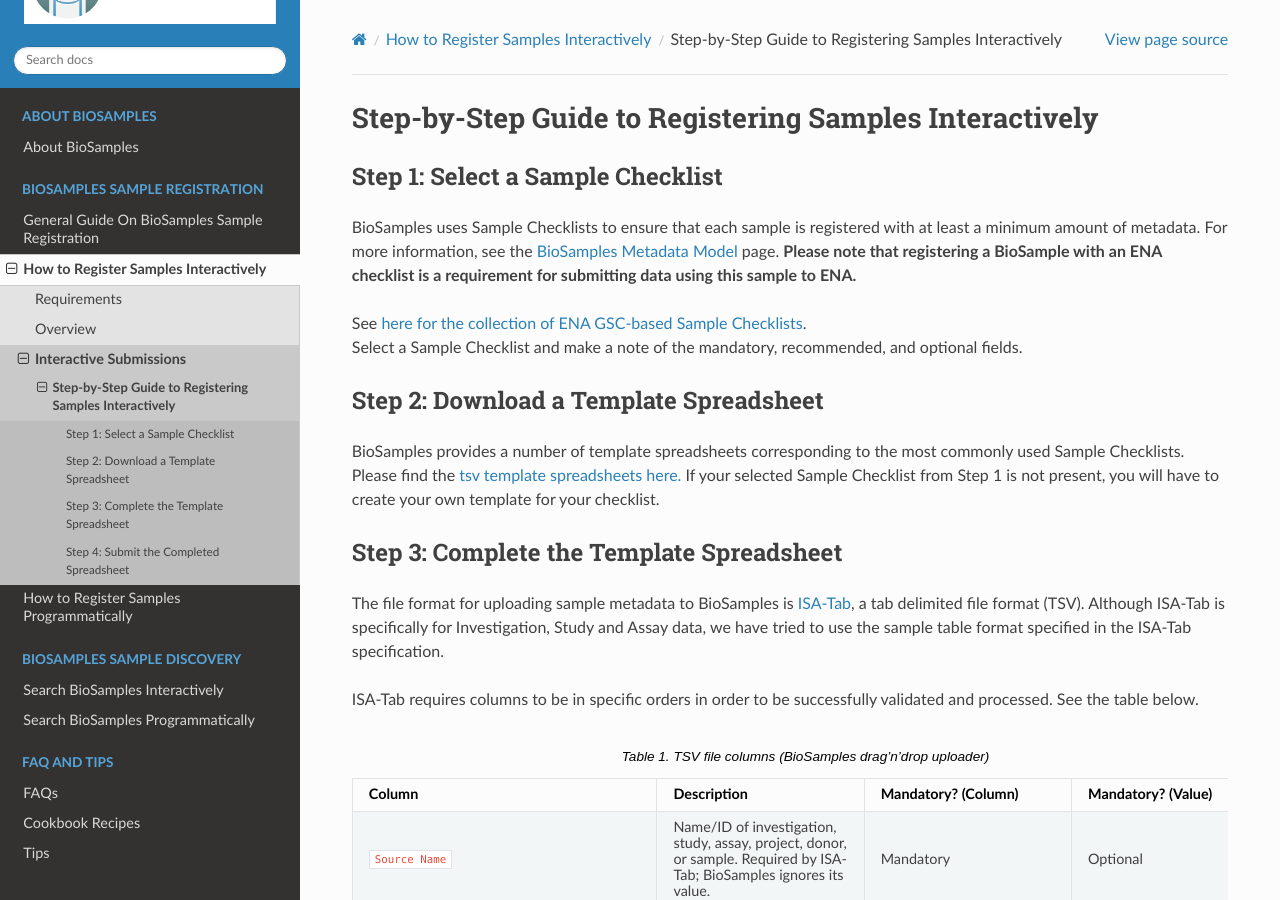
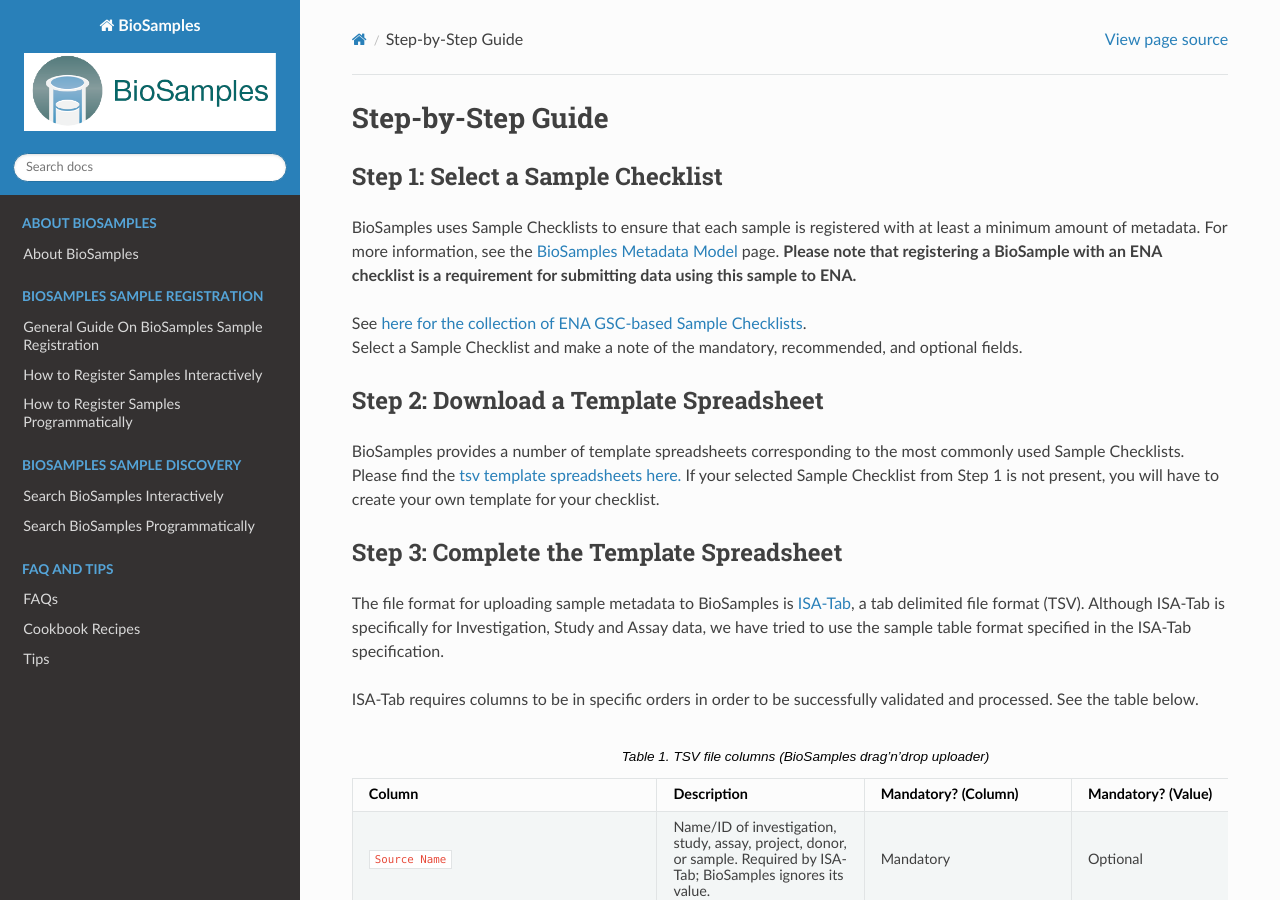
Before and after one commit to EBIBioSamples/read_docs, a Sphinx documentation site: the page built from docs/submit/interactively/step-by-step.rst, in a window 1280 px wide and 900 px high. Built offline with Sphinx 7.4.7 and the Read the Docs theme 3.1.0, drawn with Linux system fonts in a browser that asks for light colours.

Commit message:
edited step-by-step

```diff
--- a/docs/submit/general-guide.rst
+++ b/docs/submit/general-guide.rst
@@ -14,8 +14,8 @@
 BioSamples also allows a variety of other features, including
 
 - `Updating existing samples <update-samples.html>`_
-- :ref:`accessioning a sample`.
-- :ref:`validating sample fields`.
+- :ref:`accessioning a sample`
+- :ref:`validating sample fields`
 
 
 The interactive file upload service is recommended, unless you are already familiar with programmatic submissions.
--- a/docs/submit/interactively.rst
+++ b/docs/submit/interactively.rst
@@ -2,7 +2,7 @@
 =====================================
 
 This guide details how to register samples interactively in BioSamples through an ordinary web browser without having to go through the technical challenges of using an API.
-If you want to create a process for syncing samples programmatically, refer to the `BioSamples JSON API <programatically.html>`_.
+If you want to create a process for syncing samples programmatically, refer to the `BioSamples JSON API <../programatically.html>`_.
 
 Requirements
 ------------
@@ -23,9 +23,4 @@
 In the next section we break this down into individual steps.
 
 
-Interactive Submissions
------------------------
-.. toctree::
-    :maxdepth: 1
-
-    interactively/step-by-step
+`**Step-by-Step Guide** <interactively/step-by-step.html`_
--- a/docs/submit/interactively/step-by-step.rst
+++ b/docs/submit/interactively/step-by-step.rst
@@ -1,4 +1,4 @@
-Step-by-Step Guide to Registering Samples Interactively
+Step-by-Step Guide
 =======================================================
 
 Step 1: Select a Sample Checklist
```
